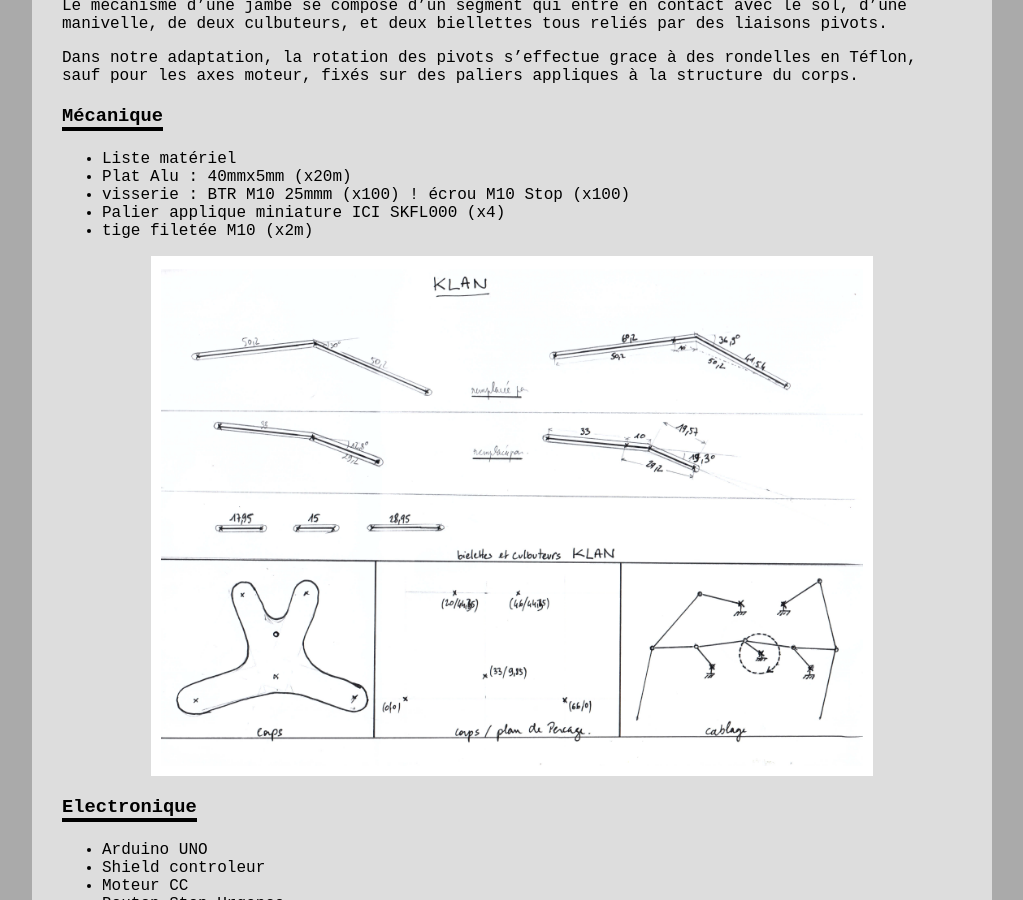
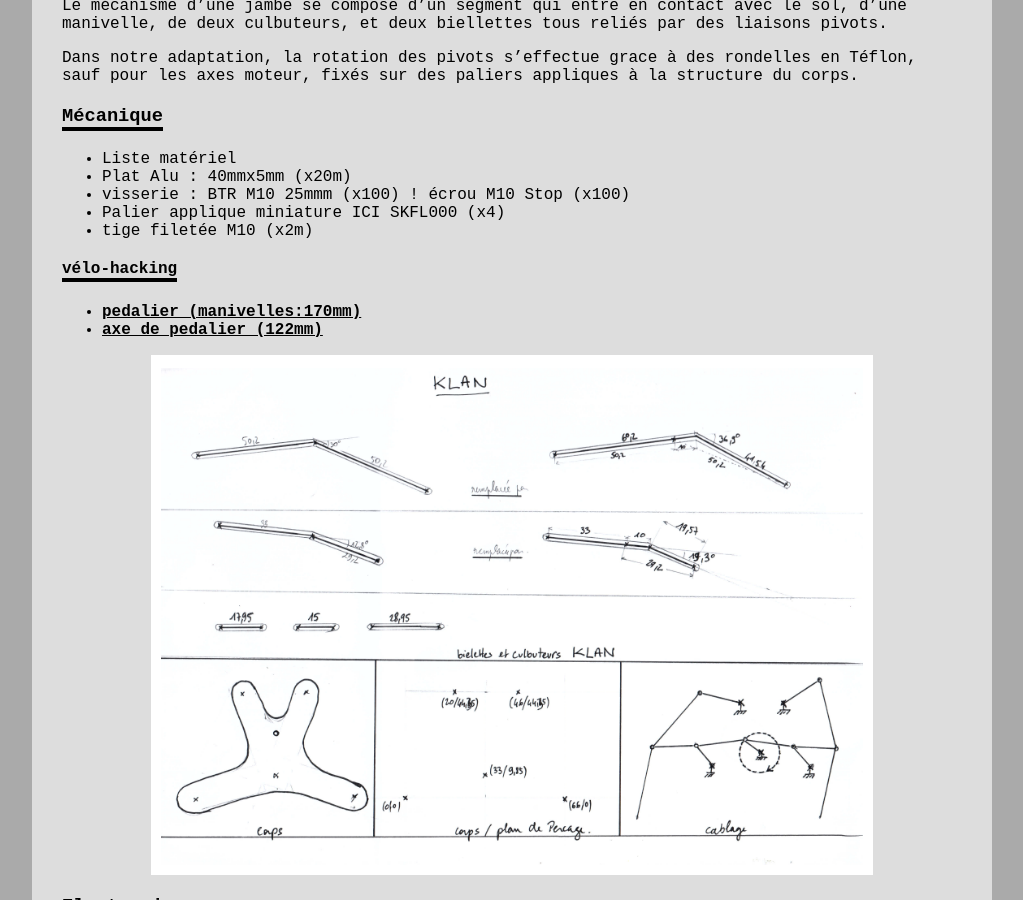
Before and after one commit to LeonLenclos/turing-test, a Jekyll site: the page built from contenu/robots/klan.md, in a window 1280 px wide and 900 px high, scrolled down 1208 px. Shown: the whole window, without its empty margins (128-1151 px from the left). Built offline with Jekyll 4.4.1, drawn with Linux system fonts in a browser that asks for light colours; nearby versions of some CDN libraries; our own code applies the rules of GitHub Pages for plain Markdown files; a script that is not in the unit is left out; the repository's description, which GitHub fills in, is left out.

Commit message:
references velo-hacking

```diff
--- a/contenu/robots/klan.md
+++ b/contenu/robots/klan.md
@@ -35,9 +35,13 @@ Dans notre adaptation, la rotation des pivots s'effectue grace à des rondelles
 - Palier applique miniature ICI SKFL000 (x4)
 - tige filetée M10 (x2m)
 
+#### vélo-hacking
 
+- [pedalier (manivelles:170mm)](https://www.ultimebike.com/ville/transmission/pedaliers/pedalier-city-monoplateau-33-dents-alu-l-170-mm-carre-argent.html?gclid=CjwKCAjwvbLkBRBbEiwAChbckQsCsgaN81SR-jGQMndwdmhDWQEbAijvN5KcBueUTV1TndRFm6VdURoCpTYQAvD_BwE)
+- [axe de pedalier (122mm)](https://www.ultimebike.com/ville/transmission/boitiers-de-pedalier/axe-de-pedalier-massi-carre-122-mm.html)
 
 ![](../../ressources/klan_shema_1.jpg)
+
 ### Electronique
 
 - Arduino UNO
```
